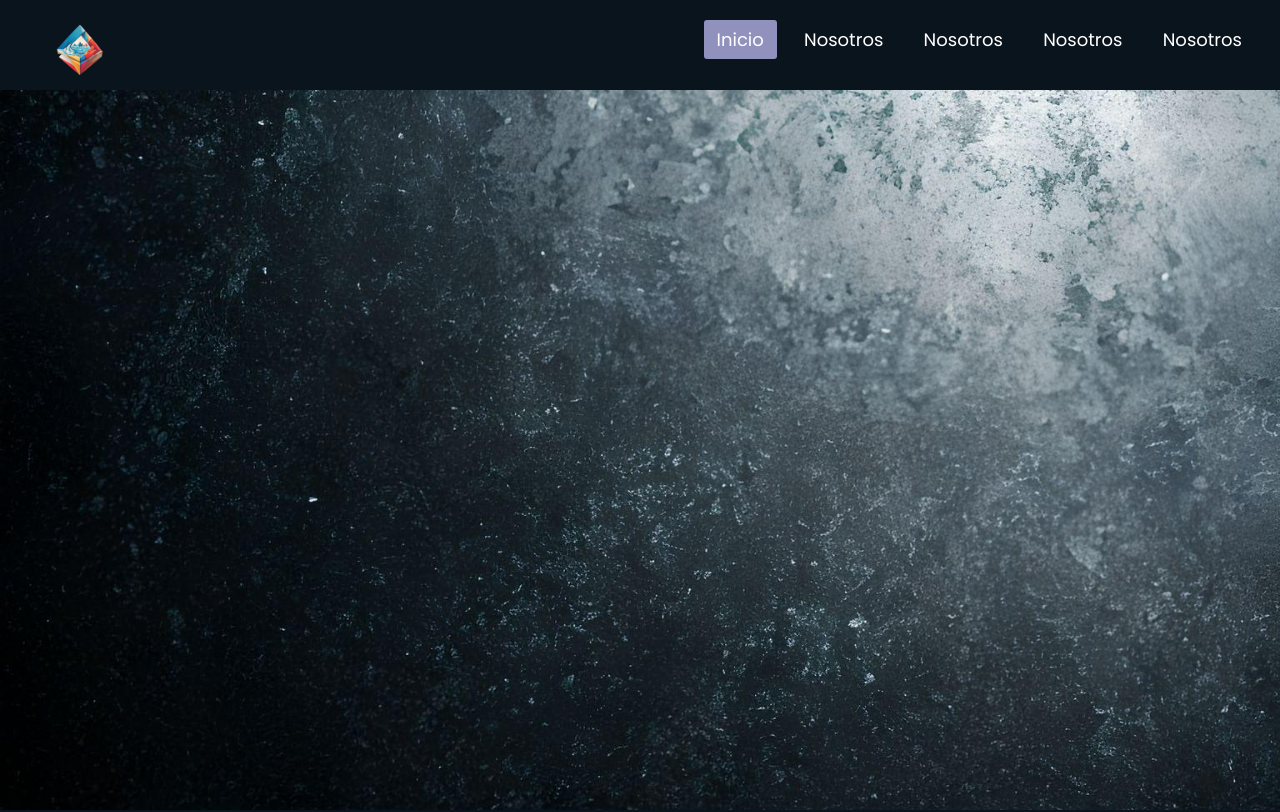
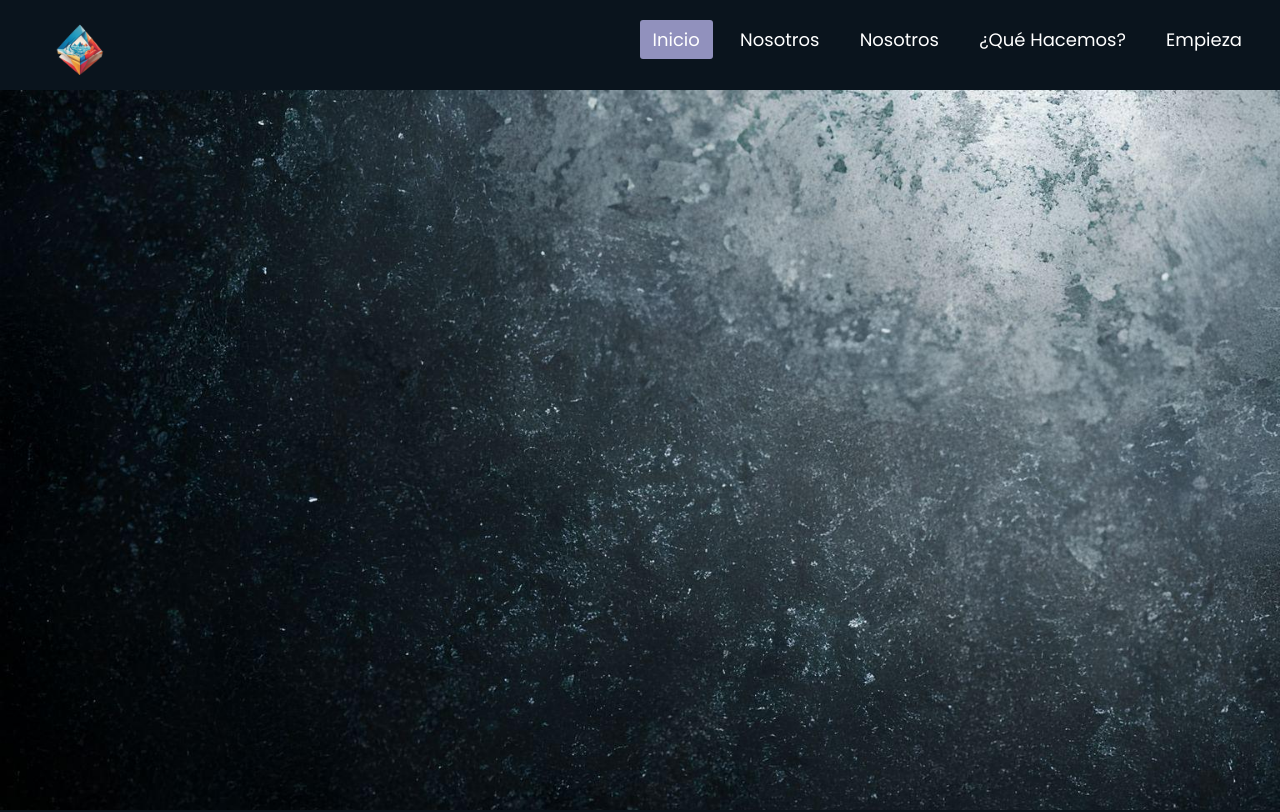
Before and after one commit to CorvoAttano1/proyecto_ProWeb, a plain HTML site: page index.html in a window 1280 px wide. Shown: the top 812 px of the page. Drawn offline with Linux system fonts and the light colour scheme.

```diff
--- a/index.html
+++ b/index.html
@@ -22,8 +22,8 @@
             <li> <a class="active" href="#">Inicio</a></li>
             <li><a href="#">Nosotros</a></li>
             <li><a href="#">Nosotros</a></li>
-            <li><a href="#">Nosotros</a></li>
-            <li><a href="#">Nosotros</a></li>
+            <li><a href="#">¿Qué Hacemos?</a></li>
+            <li><a href="login_register.html">Empieza</a></li>
         </ul>
     </nav>
 
```
Also changed, not shown: login_register.css (+4 -4 lines).
